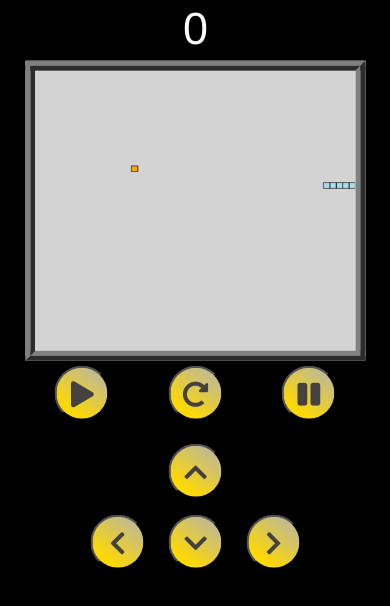
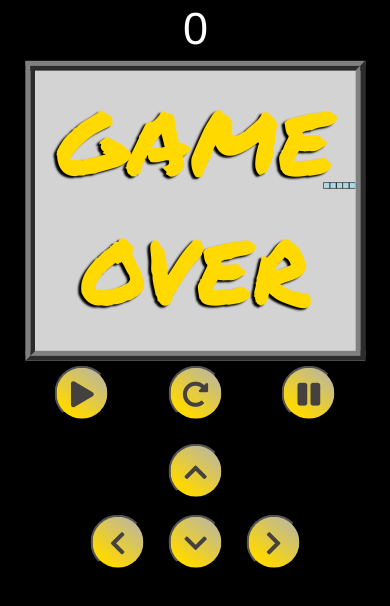
Before and after one commit to ryu-75/snakegame, a plain HTML site: page index.html in a window 390 px wide. Drawn offline with nearby package versions, Linux system fonts and the light colour scheme.

Commit message:
Display gameover if player lose

```diff
--- a/css/style.scss
+++ b/css/style.scss
@@ -5,7 +5,7 @@
     box-sizing: border-box;
     margin: 0;
     padding: 0;
-
+    overflow: hidden;
 }
 
 body {
@@ -161,4 +161,9 @@ canvas {
     .row {
         flex-direction: column;
     }
+
+    #lose {
+        font-size: 9rem;
+        top: 100px;
+    }
 }
--- a/snake_script.js
+++ b/snake_script.js
@@ -58,7 +58,10 @@
 
     function main() {
 
-        if(hasGameEnded()) return;
+        if(hasGameEnded()) {
+            document.getElementById('lose').style.visibility = "visible";
+            return;
+        }
 
         changingDirection = false;
         timeOut = window.setTimeout(function onTick()
@@ -165,8 +168,8 @@
             const hitBottomWall = snake[0].y > snakeBoard.width - 10;
 
             const hitWall = hitLeftWall || hitRightWall || hitTopWall || hitBottomWall;
-
-            return hitWall;
+            const lose = document.getElementById('lose');
+            return hitWall
     }
 
     function changeDirection(e) {
```
Also changed, not shown: css/style.css, 1 other file.
